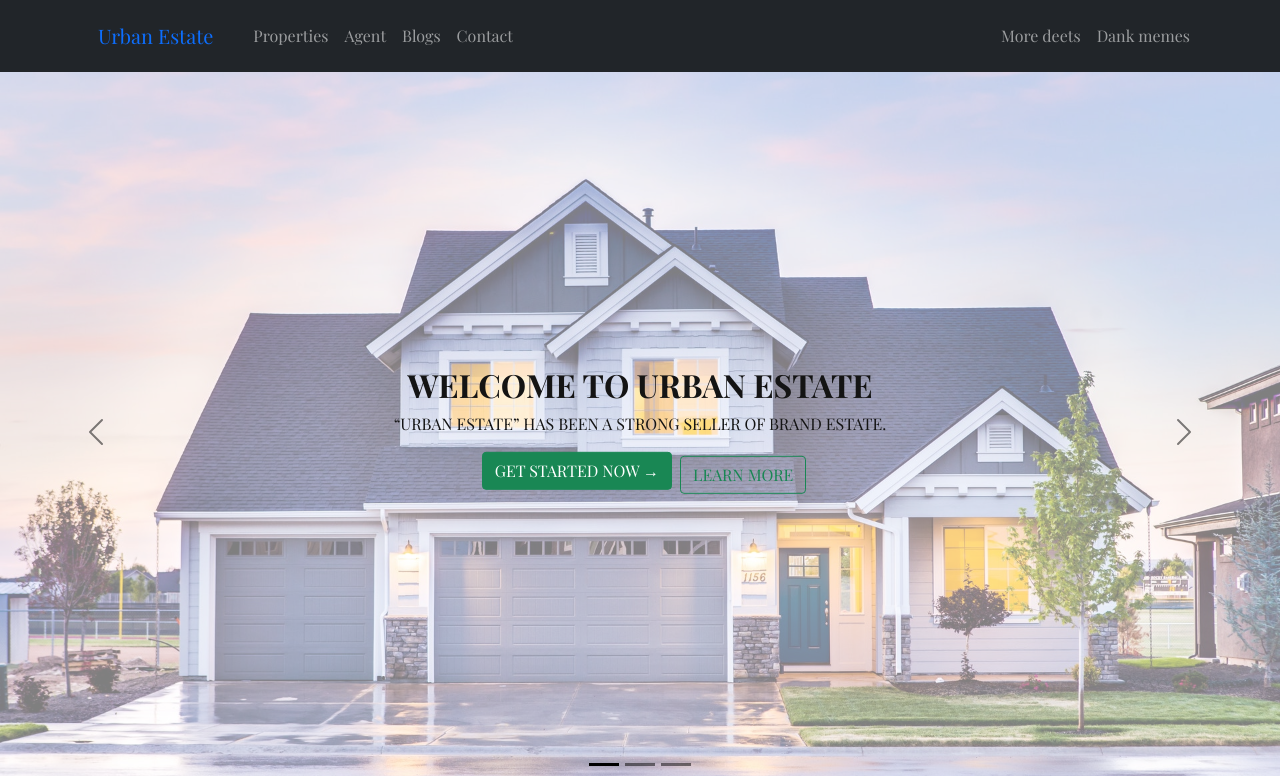
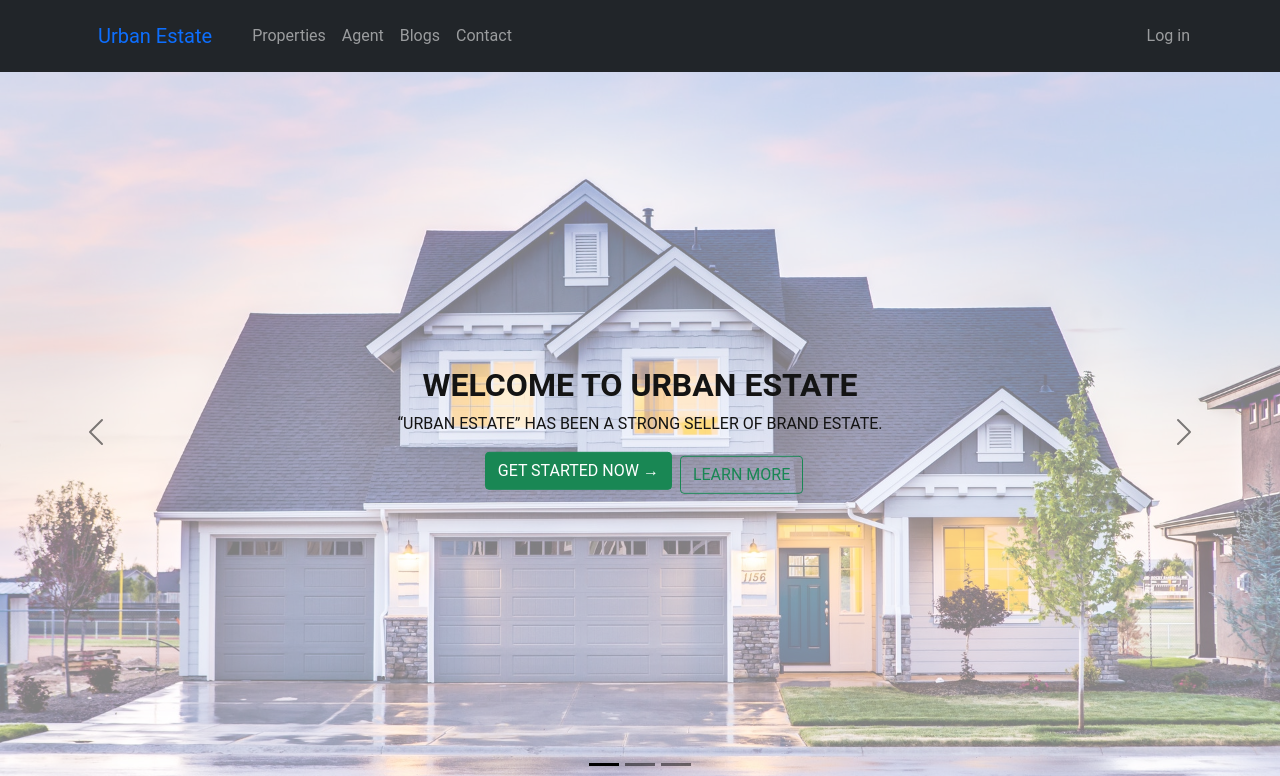
Before and after one commit to webdmamun/client-side-realState, a React (Create React App) app: page / in a window 1280 px wide. Shown: the top 776 px of the page. Built offline with nearby package versions, Linux system fonts and the light colour scheme.

Commit message:
[font-update]

```diff
--- a/public/index.html
+++ b/public/index.html
@@ -27,7 +27,7 @@
 
     <title>Urban Estate</title>
   </head>
-  <body>
+  <body style="font-family: 'Roboto', sans-serif">
     <noscript>You need to enable JavaScript to run this app.</noscript>
     <div id="root"></div>
     <!-- BootStrap CDN Link -->
--- a/src/App.js
+++ b/src/App.js
@@ -1,5 +1,4 @@
 import { Route, Routes } from "react-router-dom";
-import "./App.css";
 import Agent from "./Pages/Agent/Agent";
 import Login from "./Pages/Authentication/Login/Login";
 import Registration from "./Pages/Authentication/Registration/Registration";
--- a/src/Pages/Shared/Header/Header.js
+++ b/src/Pages/Shared/Header/Header.js
@@ -30,9 +30,8 @@ const Header = () => {
               </Nav.Link>
             </Nav>
             <Nav>
-              <Nav.Link href="#deets">More deets</Nav.Link>
-              <Nav.Link eventKey={2} href="#memes">
-                Dank memes
+              <Nav.Link as={Link} to="/login">
+                Log in
               </Nav.Link>
             </Nav>
           </Navbar.Collapse>
--- a/src/index.css
+++ b/src/index.css
@@ -1,10 +1,11 @@
-body {
+/* body {
   margin: 0;
   font-family: "Fira Code", monospace;
   font-family: "Playfair Display", serif;
+  font-family: "Poppins", sans-serif;
 }
 
 code {
   font-family: source-code-pro, Menlo, Monaco, Consolas, "Courier New",
     monospace;
-}
+} */
--- a/src/index.js
+++ b/src/index.js
@@ -13,8 +13,4 @@ ReactDOM.render(
   </React.StrictMode>,
   document.getElementById("root")
 );
-
-// If you want to start measuring performance in your app, pass a function
-// to log results (for example: reportWebVitals(console.log))
-// or send to an analytics endpoint. Learn more: https://bit.ly/CRA-vitals
 reportWebVitals();
```
Also changed, not shown: src/App.css (deleted, +0 -40 lines).
